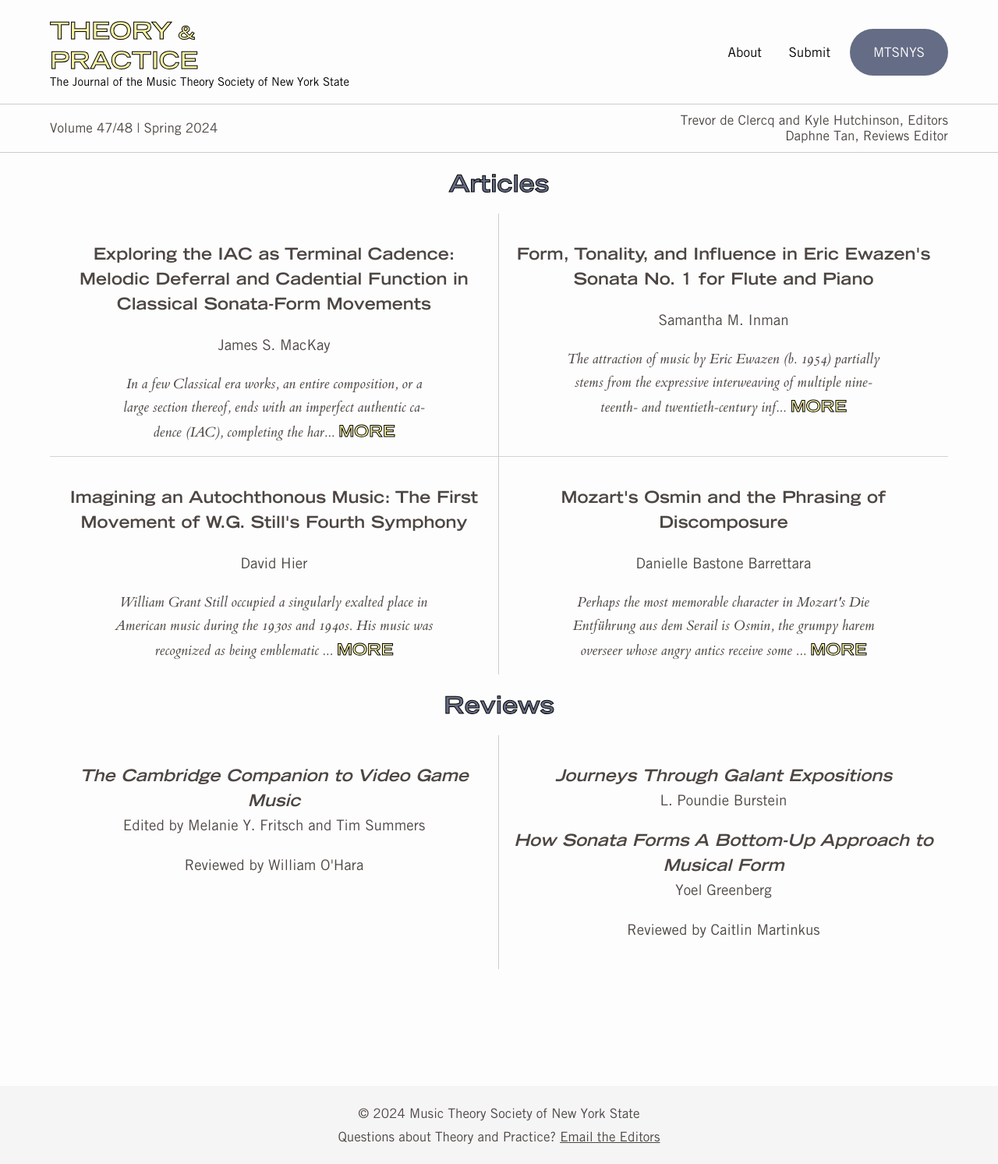
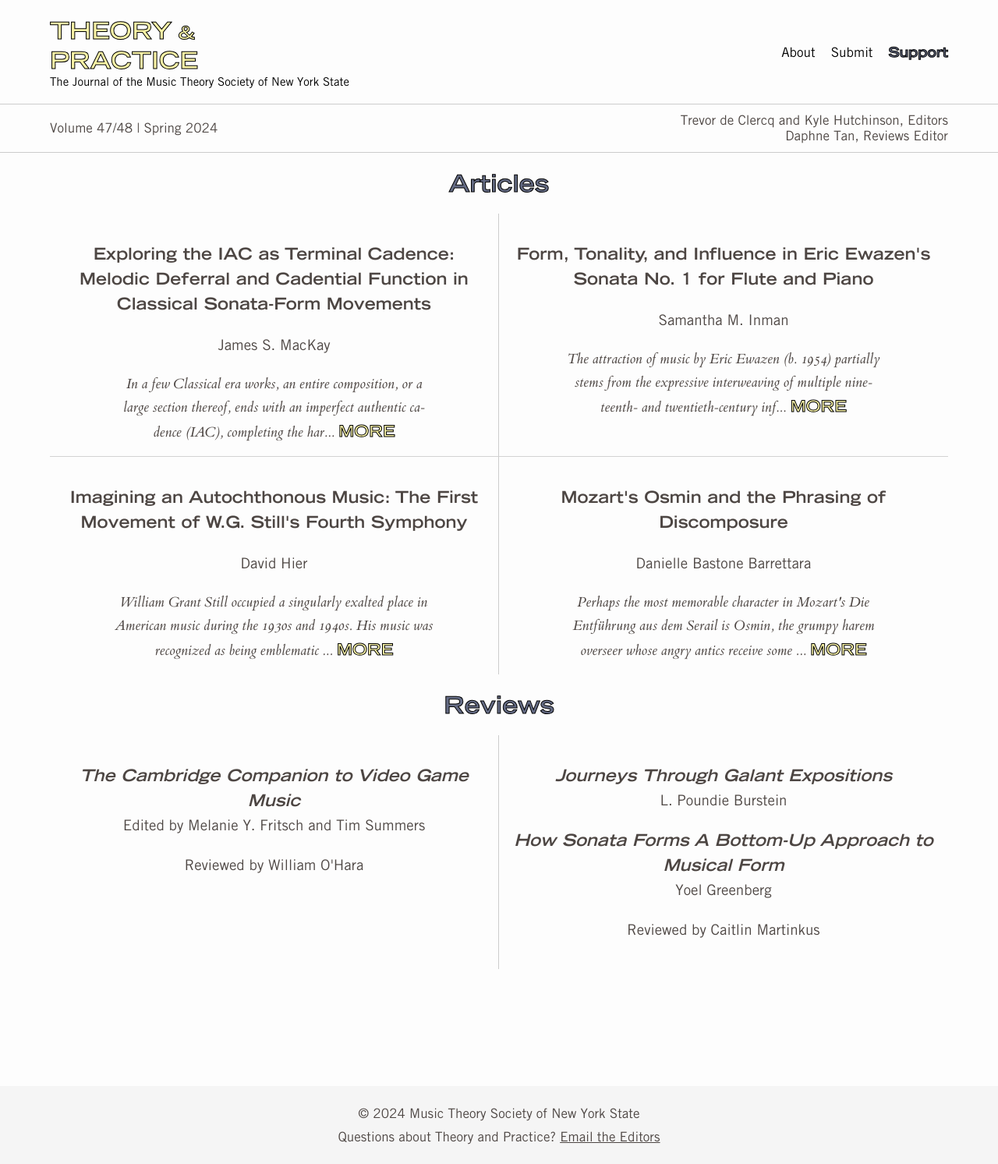
Before and after one commit to mtsnys/theory_and_practice, a Jekyll site: the page built from index.markdown, in a window 1280 px wide. Shown: the whole page at 78% size. Built offline with Jekyll 4.4.1, drawn with Linux system fonts in a browser that asks for light colours.

Commit message:
support button

```diff
--- a/_includes/header.html
+++ b/_includes/header.html
@@ -12,7 +12,7 @@
     <nav class="desktop-nav">
       <ul class="nav-grid">  <li><a href="{{site.baseurl}}/about">About</a></li>
         <li><a href="{{site.baseurl}}/submissions">Submit</a></li>
-        <li><a href="https://mtsnys.org/membership"><button class="join-button">MTSNYS</button></a></li>
+        <li><a class="join-button" href="https://mtsnys.org/membership">Support</a></li>
       </ul>
     </nav>
   </div>
--- a/assets/main.css
+++ b/assets/main.css
@@ -645,17 +645,12 @@
 
 /* Button styling */
 
-.join-button {
-	background-color: #656C85;
-	color: white;
-	padding: 10px 20px;
-	border: none;
-	border-radius: 300px;
-	cursor: pointer;
-	font-family: "trade-gothic-lt", sans-serif;
-	font-size: 17px;
-	transition: background-color 0.3s ease;
-	padding: 20px 30px;
+li a.join-button {
+    font-family: "trade-gothic-lt-bold-ext", sans-serif;
+    color: #656C85;
+    -webkit-text-stroke: 1px black;
+    text-decoration: none;
+    font-size: 1em;
 }
 .join-button:hover {
 	background-color: #333;
```
Also changed, not shown: 1 other file.
